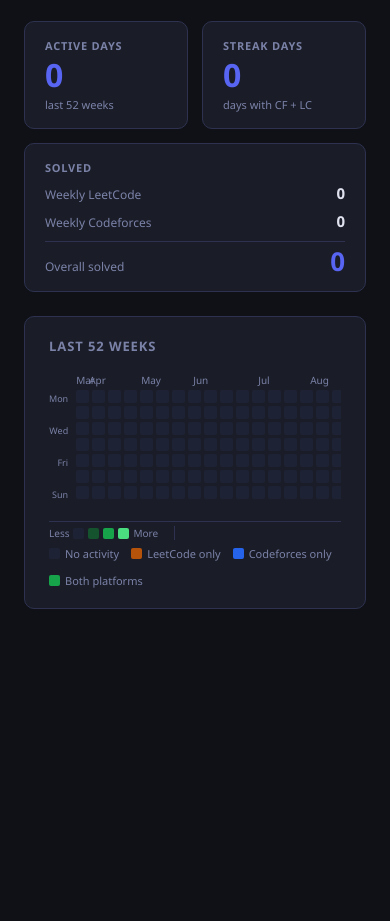
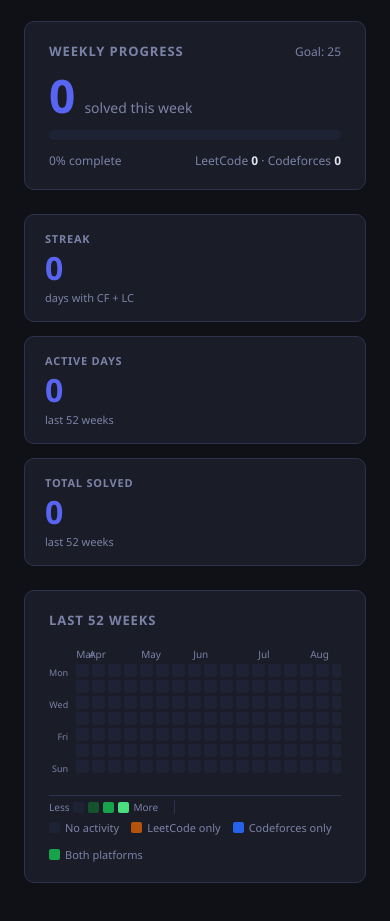
Before and after one commit to J0na555/CP-Lockin, a browser extension: page src/dashboard/dashboard.html in a window 390 px wide. Shown: the part 61-982 px from the top of the page. Before the commit the page ends 844 px from the top, so only its background shows below. Drawn offline with Linux system fonts and the light colour scheme.

Commit message:
UI to implement a weekly progress section with responsive design

```diff
--- a/src/dashboard/dashboard.css
+++ b/src/dashboard/dashboard.css
@@ -84,13 +84,12 @@ body {
 
 /* ---- Summary cards ---- */
 .summary-section {
-  display: flex;
+  display: grid;
+  grid-template-columns: repeat(3, minmax(0, 1fr));
   gap: 14px;
-  flex-wrap: wrap;
 }
 
 .summary-card {
-  flex: 1 1 140px;
   background: var(--color-surface);
   border: 1px solid var(--color-border);
   border-radius: var(--radius);
@@ -120,55 +119,76 @@ body {
   color: var(--color-text-muted);
 }
 
-.summary-card-breakdown {
-  flex: 1 1 220px;
+/* ---- Weekly progress hero ---- */
+.weekly-progress-section {
+  background: var(--color-surface);
+  border: 1px solid var(--color-border);
+  border-radius: var(--radius);
+  padding: 20px 24px;
+  display: flex;
+  flex-direction: column;
+  gap: 12px;
 }
 
-.summary-breakdown {
-  list-style: none;
-  display: flex;
-  flex-direction: column;
-  gap: 8px;
-  margin-top: 2px;
-}
-
-.summary-breakdown li {
+.weekly-progress-header {
   display: flex;
   justify-content: space-between;
   align-items: baseline;
   gap: 12px;
+}
+
+.weekly-progress-goal {
   font-size: 12px;
   color: var(--color-text-muted);
 }
 
-.summary-breakdown-hint {
-  font-weight: 400;
-  opacity: 0.85;
+.weekly-progress-total-row {
+  display: flex;
+  align-items: baseline;
+  gap: 10px;
 }
 
-.summary-breakdown-overall {
-  padding-top: 6px;
-  margin-top: 2px;
-  border-top: 1px solid var(--color-border);
+.weekly-progress-total {
+  font-size: 56px;
+  font-weight: 800;
+  line-height: 1;
+  letter-spacing: -0.02em;
+  color: var(--color-accent);
 }
 
-.summary-breakdown-label {
-  flex: 1;
-  min-width: 0;
+.weekly-progress-total-context {
+  font-size: 14px;
+  color: var(--color-text-muted);
 }
 
-.summary-breakdown-value {
-  font-size: 15px;
-  font-weight: 700;
-  font-variant-numeric: tabular-nums;
-  color: var(--color-text);
+.weekly-progress-bar-wrap {
+  width: 100%;
+  height: 10px;
+  border-radius: 999px;
+  background: var(--empty-color);
+  overflow: hidden;
 }
 
-#stat-total-all {
-  font-size: 26px;
-  font-weight: 800;
-  line-height: 1;
-  color: var(--color-accent);
+.weekly-progress-bar-fill {
+  height: 100%;
+  width: 0%;
+  background: linear-gradient(90deg, var(--color-accent), #7c86ff);
+  transition: width 0.25s ease;
+}
+
+.weekly-progress-footer {
+  display: flex;
+  justify-content: space-between;
+  align-items: center;
+  gap: 10px;
+  flex-wrap: wrap;
+  font-size: 12px;
+  color: var(--color-text-muted);
+}
+
+.weekly-progress-footer strong {
+  color: var(--color-text);
+  font-weight: 700;
 }
 
 
@@ -372,5 +392,16 @@ body {
 
 .tooltip[hidden] { display: none; }
 
+/* ---- Responsive ---- */
+@media (max-width: 780px) {
+  .summary-section {
+    grid-template-columns: 1fr;
+  }
+
+  .weekly-progress-total {
+    font-size: 46px;
+  }
+}
+
 /* ---- Utility ---- */
 .hidden { display: none !important; }
--- a/src/dashboard/dashboard.html
+++ b/src/dashboard/dashboard.html
@@ -15,34 +15,44 @@
         <h1>CP-Lockin <span class="subtitle">Activity</span></h1>
       </header>
 
+      <!-- Weekly progress (hero) -->
+      <section class="weekly-progress-section">
+        <div class="weekly-progress-header">
+          <h2 class="section-title">Weekly Progress</h2>
+          <span class="weekly-progress-goal">Goal: <span id="weekly-progress-goal">—</span></span>
+        </div>
+
+        <div class="weekly-progress-total-row">
+          <span class="weekly-progress-total" id="stat-total-all">—</span>
+          <span class="weekly-progress-total-context">solved this week</span>
+        </div>
+
+        <div class="weekly-progress-bar-wrap" aria-hidden="true">
+          <div class="weekly-progress-bar-fill" id="weekly-progress-fill"></div>
+        </div>
+
+        <div class="weekly-progress-footer">
+          <span id="weekly-progress-percent">0% complete</span>
+          <span>LeetCode <strong id="stat-week-lc">—</strong> · Codeforces <strong id="stat-week-cf">—</strong></span>
+        </div>
+      </section>
+
       <!-- Summary stat cards -->
       <section class="summary-section">
+        <div class="summary-card">
+          <div class="summary-label">Streak</div>
+          <div class="summary-value" id="stat-both-days">—</div>
+          <div class="summary-sub">days with CF + LC</div>
+        </div>
         <div class="summary-card">
           <div class="summary-label">Active days</div>
           <div class="summary-value" id="stat-active-days">—</div>
           <div class="summary-sub">last 52 weeks</div>
         </div>
         <div class="summary-card">
-          <div class="summary-label">Streak days</div>
-          <div class="summary-value" id="stat-both-days">—</div>
-          <div class="summary-sub">days with CF + LC</div>
-        </div>
-        <div class="summary-card summary-card-breakdown">
-          <div class="summary-label">Solved</div>
-          <ul class="summary-breakdown" aria-label="Problems solved breakdown">
-            <li>
-              <span class="summary-breakdown-label">Weekly LeetCode <span class="summary-breakdown-hint"></span></span>
-              <span class="summary-breakdown-value" id="stat-week-lc">—</span>
-            </li>
-            <li>
-              <span class="summary-breakdown-label">Weekly Codeforces <span class="summary-breakdown-hint"></span></span>
-              <span class="summary-breakdown-value" id="stat-week-cf">—</span>
-            </li>
-            <li class="summary-breakdown-overall">
-              <span class="summary-breakdown-label">Overall solved <span class="summary-breakdown-hint"></span></span>
-              <span class="summary-breakdown-value" id="stat-total-all">—</span>
-            </li>
-          </ul>
+          <div class="summary-label">Total solved</div>
+          <div class="summary-value" id="stat-total-solved">—</div>
+          <div class="summary-sub">last 52 weeks</div>
         </div>
       </section>
 
--- a/src/dashboard/dashboard.js
+++ b/src/dashboard/dashboard.js
@@ -139,6 +139,7 @@ function renderSummaryStats(dailyData, heatmapRange) {
   const { dates } = heatmapRange;
   let activeDays = 0;
   let bothDays   = 0;
+  let totalSolved = 0;
 
   for (const dateKey of dates) {
     const d = dailyData[dateKey];
@@ -146,6 +147,7 @@ function renderSummaryStats(dailyData, heatmapRange) {
     const lc = d.leetcode   ?? 0;
     const cf = d.codeforces ?? 0;
     const total = lc + cf;
+    totalSolved += total;
     if (total > 0) activeDays++;
     if (lc > 0 && cf > 0) bothDays++;
   }
@@ -160,12 +162,39 @@ function renderSummaryStats(dailyData, heatmapRange) {
     weekCf += d.codeforces ?? 0;
   }
   const overallWeekSolved = weekLc + weekCf;
+  const weeklyGoal = Number(window.__dashboardWeeklyGoal) > 0
+    ? Number(window.__dashboardWeeklyGoal)
+    : DEFAULTS.weeklyGoal;
+  const weekProgressRatio = weeklyGoal > 0 ? Math.min(overallWeekSolved / weeklyGoal, 1) : 0;
+  const weekProgressPercent = Math.round(weekProgressRatio * 100);
 
   document.getElementById("stat-active-days").textContent = activeDays;
   document.getElementById("stat-both-days").textContent = bothDays;
+  document.getElementById("stat-total-solved").textContent = totalSolved;
   document.getElementById("stat-week-lc").textContent = weekLc;
   document.getElementById("stat-week-cf").textContent = weekCf;
   document.getElementById("stat-total-all").textContent = overallWeekSolved;
+
+  const weeklyGoalEl = document.getElementById("weekly-progress-goal");
+  const weeklyProgressPercentEl = document.getElementById("weekly-progress-percent");
+  const weeklyProgressFillEl = document.getElementById("weekly-progress-fill");
+  if (weeklyGoalEl) weeklyGoalEl.textContent = String(weeklyGoal);
+  if (weeklyProgressPercentEl) weeklyProgressPercentEl.textContent = `${weekProgressPercent}% complete`;
+  if (weeklyProgressFillEl) weeklyProgressFillEl.style.width = `${weekProgressPercent}%`;
+}
+
+async function loadWeeklyGoalSetting() {
+  try {
+    const result = await browser.storage.local.get(STORAGE_KEYS.SETTINGS);
+    const settings = result[STORAGE_KEYS.SETTINGS] ?? {};
+    const parsedGoal = parseInt(settings.weeklyGoal, 10);
+    window.__dashboardWeeklyGoal = Number.isFinite(parsedGoal) && parsedGoal > 0
+      ? parsedGoal
+      : DEFAULTS.weeklyGoal;
+  } catch (err) {
+    console.error("Failed to load weekly goal for dashboard:", err);
+    window.__dashboardWeeklyGoal = DEFAULTS.weeklyGoal;
+  }
 }
 
 // ---------------------------------------------------------------------------
@@ -266,6 +295,8 @@ function renderWeeklyLineChart(dailyData, heatmapRange) {
 async function init() {
   tooltipEl = document.getElementById("tooltip");
 
+  await loadWeeklyGoalSetting();
+
   const heatmapRange = getHeatmapRange(52);
   const dailyData    = await getDailyActivity();
 
```
